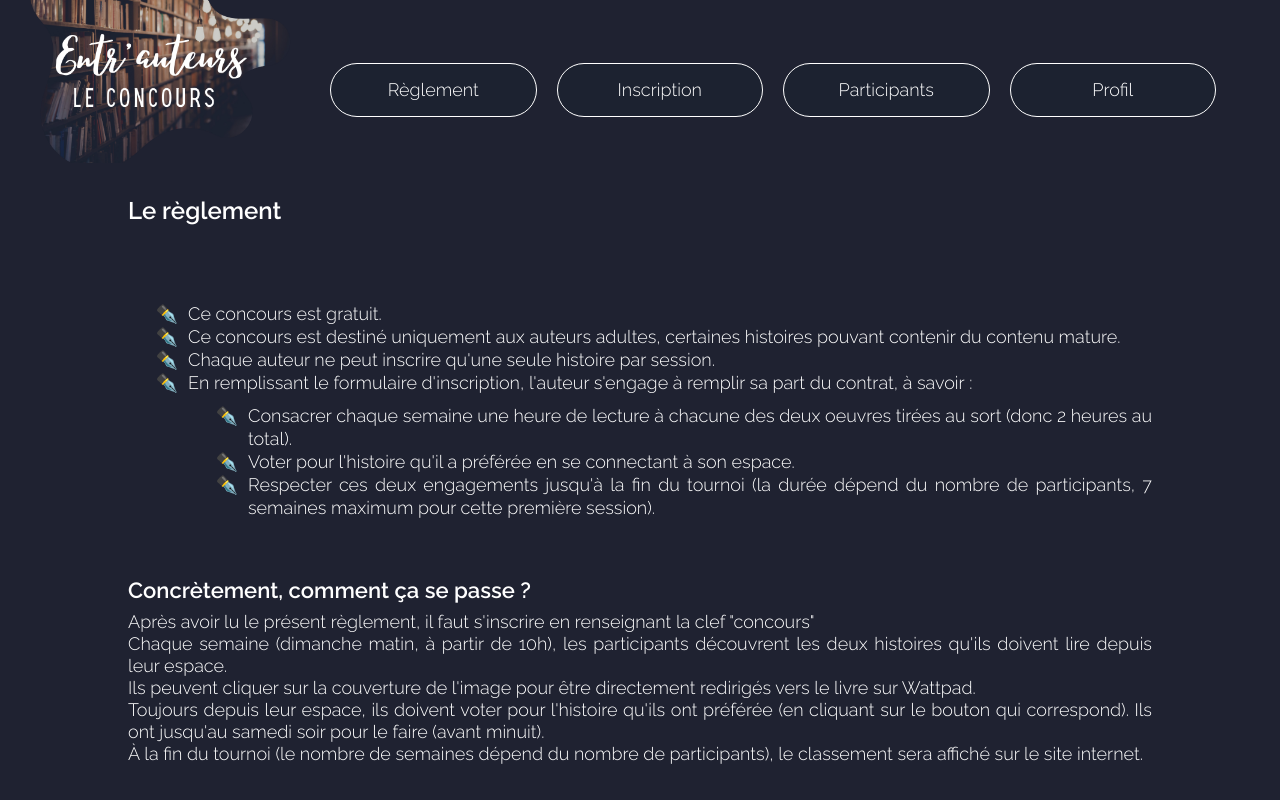
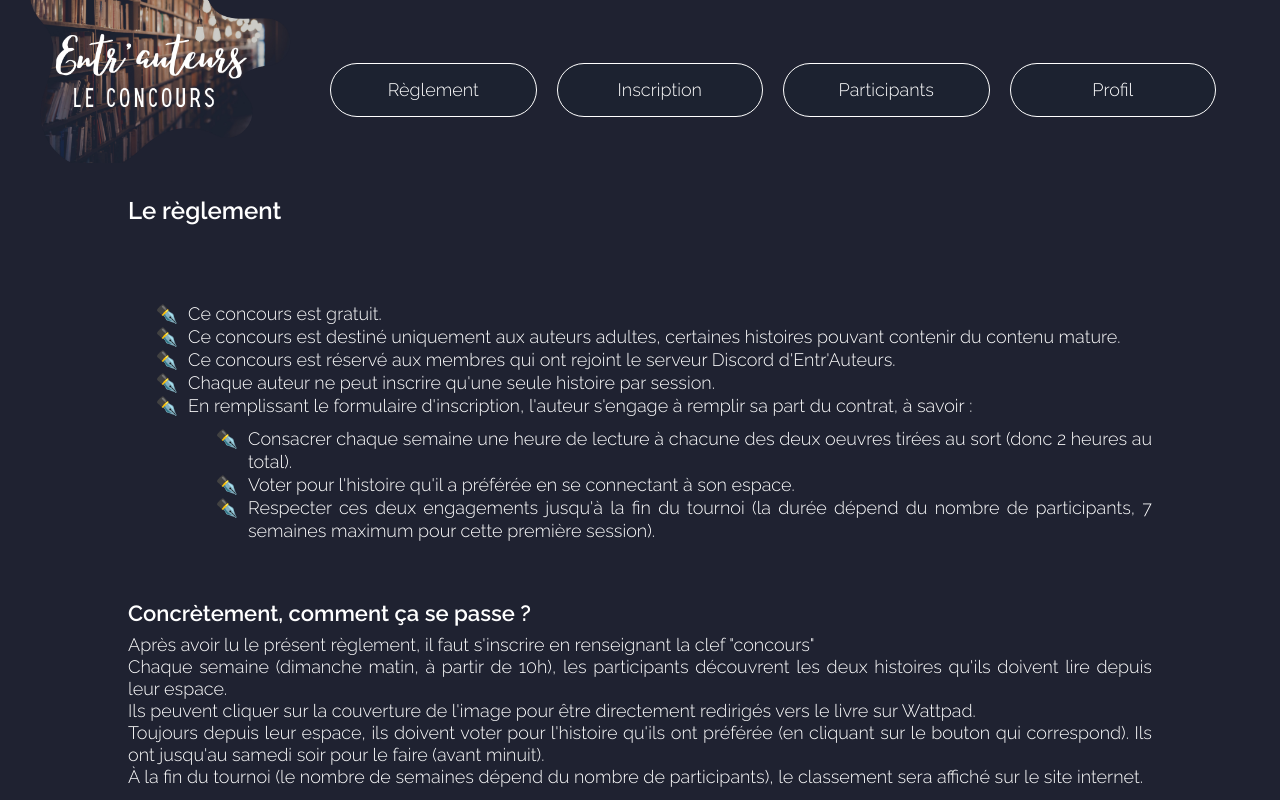
Before and after one commit to scb0yer/Entr-Auteurs-FRONT, a React (Vite) app: page /reglement in a window 1280 px wide. Shown: the top 800 px of the page. Built offline with nearby package versions, Linux system fonts and the light colour scheme.

Commit message:
rules updated

```diff
--- a/src/pages/Rulespage.jsx
+++ b/src/pages/Rulespage.jsx
@@ -9,6 +9,13 @@ export default function RulesPage() {
           <li>
             Ce concours est destiné uniquement aux auteurs adultes, certaines
             histoires pouvant contenir du contenu mature.
+          </li>
+          <li>
+            Ce concours est réservé aux membres qui ont rejoint le{" "}
+            <a href="https://discord.gg/ukhEHygEyf">
+              serveur Discord d'Entr'Auteurs
+            </a>
+            .
           </li>
           <li>
             Chaque auteur ne peut inscrire qu'une seule histoire par session.
```
